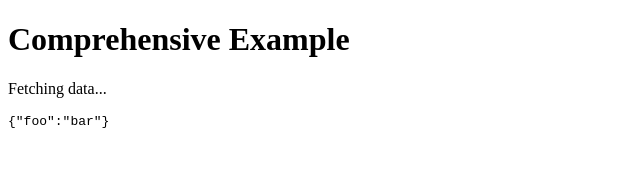
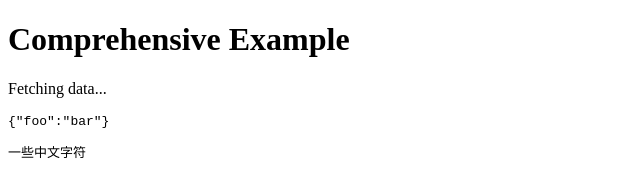
Before and after one commit to PRO-2684/GitHub-Preview, a plain HTML site: page examples/index.html in a window 1280 px wide. Shown: the full height of the page, 0-640 px from the left. Drawn offline with Linux system fonts and the light colour scheme.

Commit message:
chore: Add Chinese characters in example

```diff
--- a/examples/index.html
+++ b/examples/index.html
@@ -8,6 +8,7 @@
         <h1>Comprehensive Example</h1>
         <p>Fetching data...</p>
         <pre id="output">Waiting...</pre>
+        <pre>一些中文字符</pre>
         <script src="./index.js"></script>
     </body>
 </html>
```
